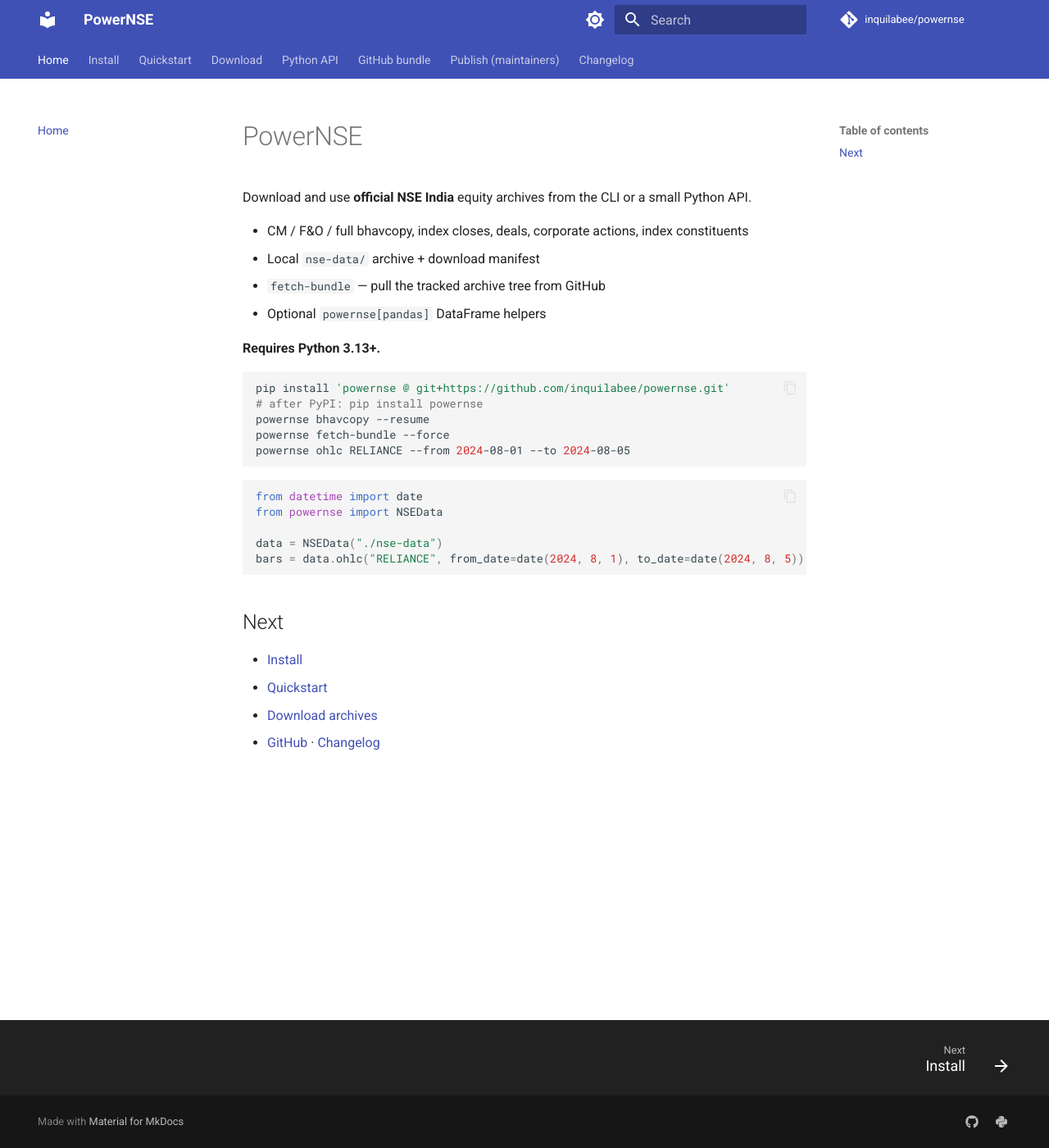
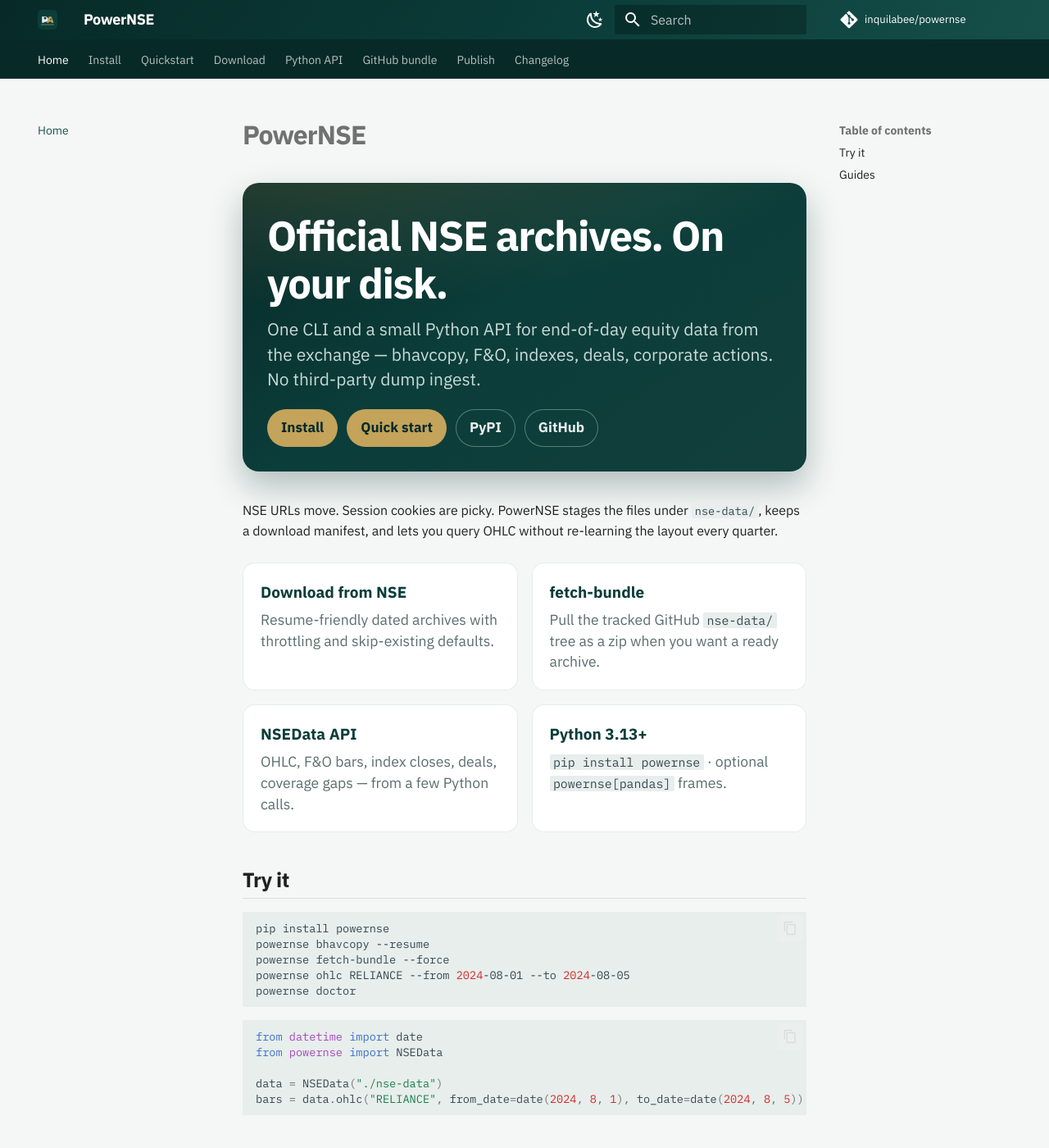
Before and after one commit to inquilabee/powernse, an MkDocs documentation site: the page built from docs/index.md, in a window 1280 px wide and 1400 px high. Shown: the whole window at 82% size. Built offline with MkDocs 1.6.1 and Material for MkDocs 9.7.7, drawn with Linux system fonts in a browser that asks for light colours; comment, search, counter and statistics services are not loaded; some of the changed text lies outside the part shown.

Commit message:
Refresh README and docs site for a published package look.
Drop pre-PyPI install hedges, restyle MkDocs with an ink-and-gold home hero, and keep the docs voice aligned with the README.

Co-authored-by: Cursor <cursoragent@cursor.com>

````diff
--- a/docs/index.md
+++ b/docs/index.md
@@ -1,20 +1,38 @@
 # PowerNSE
 
-Download and use **official NSE India** equity archives from the CLI or a small Python API.
+<div class="pn-hero" markdown="0">
+  <h1>Official NSE archives. On your disk.</h1>
+  <p class="pn-tagline">
+    One CLI and a small Python API for end-of-day equity data from the exchange —
+    bhavcopy, F&amp;O, indexes, deals, corporate actions. No third-party dump ingest.
+  </p>
+  <p class="pn-actions">
+    <a href="user/install/">Install</a>
+    <a href="user/quickstart/">Quick start</a>
+    <a class="pn-ghost" href="https://pypi.org/project/powernse/">PyPI</a>
+    <a class="pn-ghost" href="https://github.com/inquilabee/powernse">GitHub</a>
+  </p>
+</div>
 
-- CM / F&O / full bhavcopy, index closes, deals, corporate actions, index constituents
-- Local `nse-data/` archive + download manifest
-- `fetch-bundle` — pull the tracked archive tree from GitHub
-- Optional `powernse[pandas]` DataFrame helpers
+NSE URLs move. Session cookies are picky. PowerNSE stages the files under
+`nse-data/`, keeps a download manifest, and lets you query OHLC without
+re-learning the layout every quarter.
 
-**Requires Python 3.13+.**
+<div class="pn-grid" markdown="0">
+  <div class="pn-card"><strong>Download from NSE</strong><span>Resume-friendly dated archives with throttling and skip-existing defaults.</span></div>
+  <div class="pn-card"><strong>fetch-bundle</strong><span>Pull the tracked GitHub <code>nse-data/</code> tree as a zip when you want a ready archive.</span></div>
+  <div class="pn-card"><strong>NSEData API</strong><span>OHLC, F&amp;O bars, index closes, deals, coverage gaps — from a few Python calls.</span></div>
+  <div class="pn-card"><strong>Python 3.13+</strong><span><code>pip install powernse</code> · optional <code>powernse[pandas]</code> frames.</span></div>
+</div>
+
+## Try it
 
 ```bash
-pip install 'powernse @ git+https://github.com/inquilabee/powernse.git'
-# after PyPI: pip install powernse
+pip install powernse
 powernse bhavcopy --resume
 powernse fetch-bundle --force
 powernse ohlc RELIANCE --from 2024-08-01 --to 2024-08-05
+powernse doctor
 ```
 
 ```python
@@ -25,9 +43,13 @@ data = NSEData("./nse-data")
 bars = data.ohlc("RELIANCE", from_date=date(2024, 8, 1), to_date=date(2024, 8, 5))
 ```
 
-## Next
+## Guides
 
-- [Install](user/install.md)
-- [Quickstart](user/quickstart.md)
-- [Download archives](user/download/archives.md)
-- [GitHub](https://github.com/inquilabee/powernse) · [Changelog](https://github.com/inquilabee/powernse/blob/main/CHANGELOG.md)
+| | |
+| --- | --- |
+| [Install](user/install.md) | pip / uv / clone |
+| [Quick start](user/quickstart.md) | Download and query |
+| [Archives](user/download/archives.md) | Every downloader |
+| [NSEData](user/python/nsedata.md) | Python API |
+| [fetch-bundle](user/bundle/fetch-bundle.md) | GitHub zip extract |
+| [Changelog](https://github.com/inquilabee/powernse/blob/main/CHANGELOG.md) | What shipped |
--- /dev/null
+++ b/docs/stylesheets/extra.css
@@ -0,0 +1,176 @@
+/* PowerNSE docs — ink + gold, not default Material indigo */
+
+:root {
+  --pn-ink: #0b3d3a;
+  --pn-ink-deep: #072a28;
+  --pn-paper: #f4f7f6;
+  --pn-gold: #c4a35a;
+  --pn-gold-hot: #d4b56e;
+  --pn-mute: #5a6e6c;
+}
+
+[data-md-color-scheme="default"] {
+  --md-primary-fg-color: var(--pn-ink);
+  --md-primary-fg-color--light: #1a5551;
+  --md-primary-fg-color--dark: var(--pn-ink-deep);
+  --md-primary-bg-color: #fff;
+  --md-accent-fg-color: var(--pn-gold);
+  --md-accent-fg-color--transparent: rgba(196, 163, 90, 0.12);
+  --md-typeset-a-color: #1a5551;
+  --md-default-bg-color: var(--pn-paper);
+  --md-code-bg-color: #e7eeec;
+}
+
+[data-md-color-scheme="slate"] {
+  --md-primary-fg-color: #1f5c58;
+  --md-primary-fg-color--light: #2a716c;
+  --md-primary-fg-color--dark: var(--pn-ink-deep);
+  --md-accent-fg-color: var(--pn-gold-hot);
+  --md-accent-fg-color--transparent: rgba(212, 181, 110, 0.16);
+  --md-typeset-a-color: var(--pn-gold-hot);
+  --md-default-bg-color: #0e1615;
+  --md-code-bg-color: #15201f;
+}
+
+.md-header {
+  background: linear-gradient(120deg, var(--pn-ink-deep) 0%, var(--pn-ink) 55%, #164f4a 100%);
+  box-shadow: none;
+}
+
+.md-tabs {
+  background: var(--pn-ink-deep);
+}
+
+.md-header__title {
+  font-weight: 700;
+  letter-spacing: -0.02em;
+}
+
+.md-typeset h1 {
+  font-weight: 750;
+  letter-spacing: -0.03em;
+  line-height: 1.15;
+}
+
+.md-typeset h2 {
+  font-weight: 650;
+  letter-spacing: -0.02em;
+  border-bottom: 1px solid color-mix(in srgb, var(--pn-ink) 12%, transparent);
+  padding-bottom: 0.25rem;
+}
+
+[data-md-color-scheme="slate"] .md-typeset h2 {
+  border-bottom-color: color-mix(in srgb, var(--pn-gold) 18%, transparent);
+}
+
+.md-typeset code {
+  font-variant-ligatures: none;
+}
+
+/* Home hero */
+.pn-hero {
+  margin: 0 0 1.75rem;
+  padding: 1.75rem 1.5rem 1.5rem;
+  border-radius: 1rem;
+  background:
+    radial-gradient(1200px 400px at 10% -20%, rgba(196, 163, 90, 0.22), transparent 55%),
+    linear-gradient(145deg, var(--pn-ink-deep), var(--pn-ink) 45%, #123f3b);
+  color: #eef5f4;
+  box-shadow: 0 18px 40px rgba(7, 42, 40, 0.28);
+}
+
+.pn-hero h1 {
+  margin: 0 0 0.55rem;
+  color: #fff;
+  font-size: clamp(1.85rem, 4vw, 2.55rem);
+  border: 0;
+}
+
+.pn-hero .pn-tagline {
+  margin: 0 0 1.1rem;
+  max-width: 38rem;
+  font-size: 1.05rem;
+  line-height: 1.45;
+  color: #c9dbd8;
+}
+
+.pn-hero .pn-actions {
+  display: flex;
+  flex-wrap: wrap;
+  gap: 0.55rem;
+  margin: 0;
+}
+
+.pn-hero .pn-actions a {
+  display: inline-flex;
+  align-items: center;
+  gap: 0.35rem;
+  padding: 0.45rem 0.85rem;
+  border-radius: 999px;
+  font-size: 0.85rem;
+  font-weight: 600;
+  text-decoration: none !important;
+  color: var(--pn-ink-deep) !important;
+  background: var(--pn-gold);
+}
+
+.pn-hero .pn-actions a.pn-ghost {
+  color: #e8f0ef !important;
+  background: transparent;
+  box-shadow: inset 0 0 0 1px rgba(232, 240, 239, 0.35);
+}
+
+.pn-grid {
+  display: grid;
+  grid-template-columns: repeat(auto-fit, minmax(14rem, 1fr));
+  gap: 0.85rem;
+  margin: 1.25rem 0 1.75rem;
+}
+
+.pn-card {
+  padding: 1rem 1.05rem;
+  border-radius: 0.75rem;
+  background: #fff;
+  border: 1px solid color-mix(in srgb, var(--pn-ink) 10%, transparent);
+}
+
+[data-md-color-scheme="slate"] .pn-card {
+  background: #14201e;
+  border-color: color-mix(in srgb, var(--pn-gold) 14%, transparent);
+}
+
+.pn-card strong {
+  display: block;
+  margin-bottom: 0.35rem;
+  color: var(--pn-ink);
+  font-size: 0.95rem;
+}
+
+[data-md-color-scheme="slate"] .pn-card strong {
+  color: var(--pn-gold-hot);
+}
+
+.pn-card span {
+  color: var(--pn-mute);
+  font-size: 0.88rem;
+  line-height: 1.4;
+}
+
+[data-md-color-scheme="slate"] .pn-card span {
+  color: #9bb0ad;
+}
+
+.md-typeset .admonition.tip,
+.md-typeset details.tip {
+  border-color: var(--pn-gold);
+}
+
+.md-typeset .tip > .admonition-title,
+.md-typeset .tip > summary {
+  background-color: color-mix(in srgb, var(--pn-gold) 16%, transparent);
+}
+
+.md-typeset .tip > .admonition-title::before,
+.md-typeset .tip > summary::before {
+  background-color: var(--pn-gold);
+}
--- a/mkdocs.yml
+++ b/mkdocs.yml
@@ -1,28 +1,35 @@
 site_name: PowerNSE
 site_url: https://inquilabee.github.io/powernse/
-site_description: Download and use official NSE India equity archives via CLI and Python.
+site_description: Official NSE India equity archives via CLI and Python.
 repo_url: https://github.com/inquilabee/powernse
 repo_name: inquilabee/powernse
 edit_uri: edit/main/docs/
+copyright: Copyright &copy; Vishal Mishra — MIT
 
 theme:
   name: material
+  logo: images/powernse-mark.svg
+  favicon: images/powernse-mark.svg
+  font:
+    text: IBM Plex Sans
+    code: IBM Plex Mono
   palette:
     - media: "(prefers-color-scheme: light)"
       scheme: default
-      primary: indigo
-      accent: amber
+      primary: custom
+      accent: custom
       toggle:
-        icon: material/brightness-7
-        name: Switch to dark mode
+        icon: material/weather-night
+        name: Dark mode
     - media: "(prefers-color-scheme: dark)"
       scheme: slate
-      primary: indigo
-      accent: amber
+      primary: custom
+      accent: custom
       toggle:
-        icon: material/brightness-4
-        name: Switch to light mode
+        icon: material/weather-sunny
+        name: Light mode
   features:
+    - navigation.instant
     - navigation.tabs
     - navigation.sections
     - navigation.top
@@ -31,6 +38,9 @@ theme:
     - search.suggest
     - toc.follow
 
+extra_css:
+  - stylesheets/extra.css
+
 nav:
   - Home: index.md
   - Install: user/install.md
@@ -38,7 +48,7 @@ nav:
   - Download: user/download/archives.md
   - Python API: user/python/nsedata.md
   - GitHub bundle: user/bundle/fetch-bundle.md
-  - Publish (maintainers): maintainer/publish.md
+  - Publish: maintainer/publish.md
   - Changelog: https://github.com/inquilabee/powernse/blob/main/CHANGELOG.md
 
 markdown_extensions:
@@ -47,7 +57,10 @@ markdown_extensions:
   - md_in_html
   - pymdownx.details
   - pymdownx.superfences
-  - pymdownx.highlight
+  - pymdownx.highlight:
+      anchor_linenums: true
+  - pymdownx.tabbed:
+      alternate_style: true
   - tables
   - toc:
       permalink: true
````
Also changed, not shown: README.md (+68 -58 lines), docs/user/install.md (+2 -12 lines), docs/user/quickstart.md (+3 -3 lines), docs/images/powernse-mark.svg (added).
